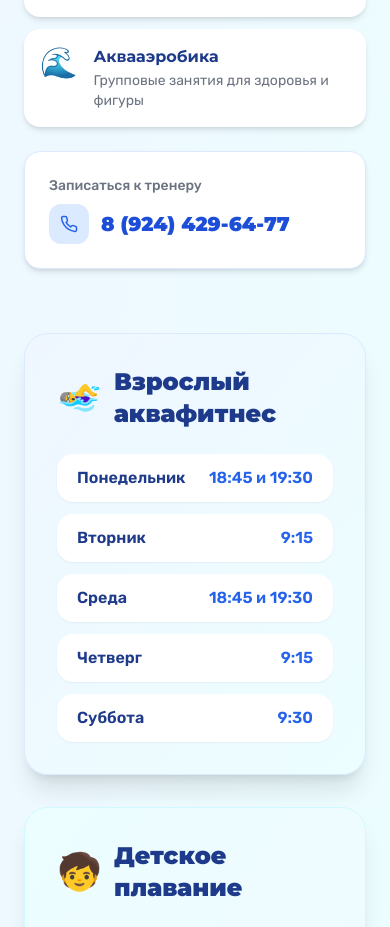
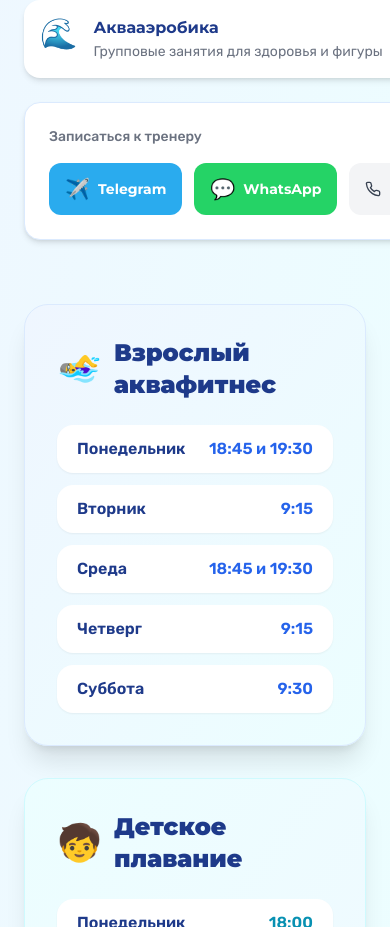
Before and after one commit to pr-poehali-dev/information-search-tool, a React (Vite) app: page / in a window 390 px wide. Shown: the part 7840-8767 px from the top of the page. Built offline with nearby package versions, Linux system fonts and the light colour scheme.

Commit message:
Replace phone icon with messengers

```diff
--- a/src/pages/Index.tsx
+++ b/src/pages/Index.tsx
@@ -499,18 +499,34 @@ export default function Index() {
               </div>
 
               <div className="bg-white rounded-2xl p-6 shadow-md border border-blue-100">
-                <div className="text-sm text-gray-500 mb-2 font-medium">Записаться к тренеру</div>
-                <a
-                  href="tel:+79244296477"
-                  className="flex items-center gap-3 text-blue-700 hover:text-blue-500 transition-colors"
-                >
-                  <div className="w-10 h-10 bg-blue-100 rounded-xl flex items-center justify-center">
-                    <Icon name="Phone" size={18} className="text-blue-600" />
-                  </div>
-                  <span className="font-black text-xl" style={{ fontFamily: "'Montserrat', sans-serif" }}>
-                    8 (924) 429-64-77
-                  </span>
-                </a>
+                <div className="text-sm text-gray-500 mb-4 font-medium">Записаться к тренеру</div>
+                <div className="flex gap-3">
+                  <a
+                    href="https://t.me/+79244296477"
+                    target="_blank"
+                    rel="noopener noreferrer"
+                    className="flex-1 flex items-center justify-center gap-2 bg-[#2AABEE] hover:bg-[#1a9bde] text-white font-bold py-3 px-4 rounded-xl transition-colors"
+                  >
+                    <span className="text-xl">✈️</span>
+                    <span className="text-sm" style={{ fontFamily: "'Montserrat', sans-serif" }}>Telegram</span>
+                  </a>
+                  <a
+                    href="https://wa.me/79244296477"
+                    target="_blank"
+                    rel="noopener noreferrer"
+                    className="flex-1 flex items-center justify-center gap-2 bg-[#25D366] hover:bg-[#1db954] text-white font-bold py-3 px-4 rounded-xl transition-colors"
+                  >
+                    <span className="text-xl">💬</span>
+                    <span className="text-sm" style={{ fontFamily: "'Montserrat', sans-serif" }}>WhatsApp</span>
+                  </a>
+                  <a
+                    href="tel:+79244296477"
+                    className="flex-1 flex items-center justify-center gap-2 bg-gray-100 hover:bg-gray-200 text-gray-800 font-bold py-3 px-4 rounded-xl transition-colors"
+                  >
+                    <Icon name="Phone" size={16} className="text-gray-700" />
+                    <span className="text-sm" style={{ fontFamily: "'Montserrat', sans-serif" }}>Max</span>
+                  </a>
+                </div>
               </div>
             </div>
           </div>
```
